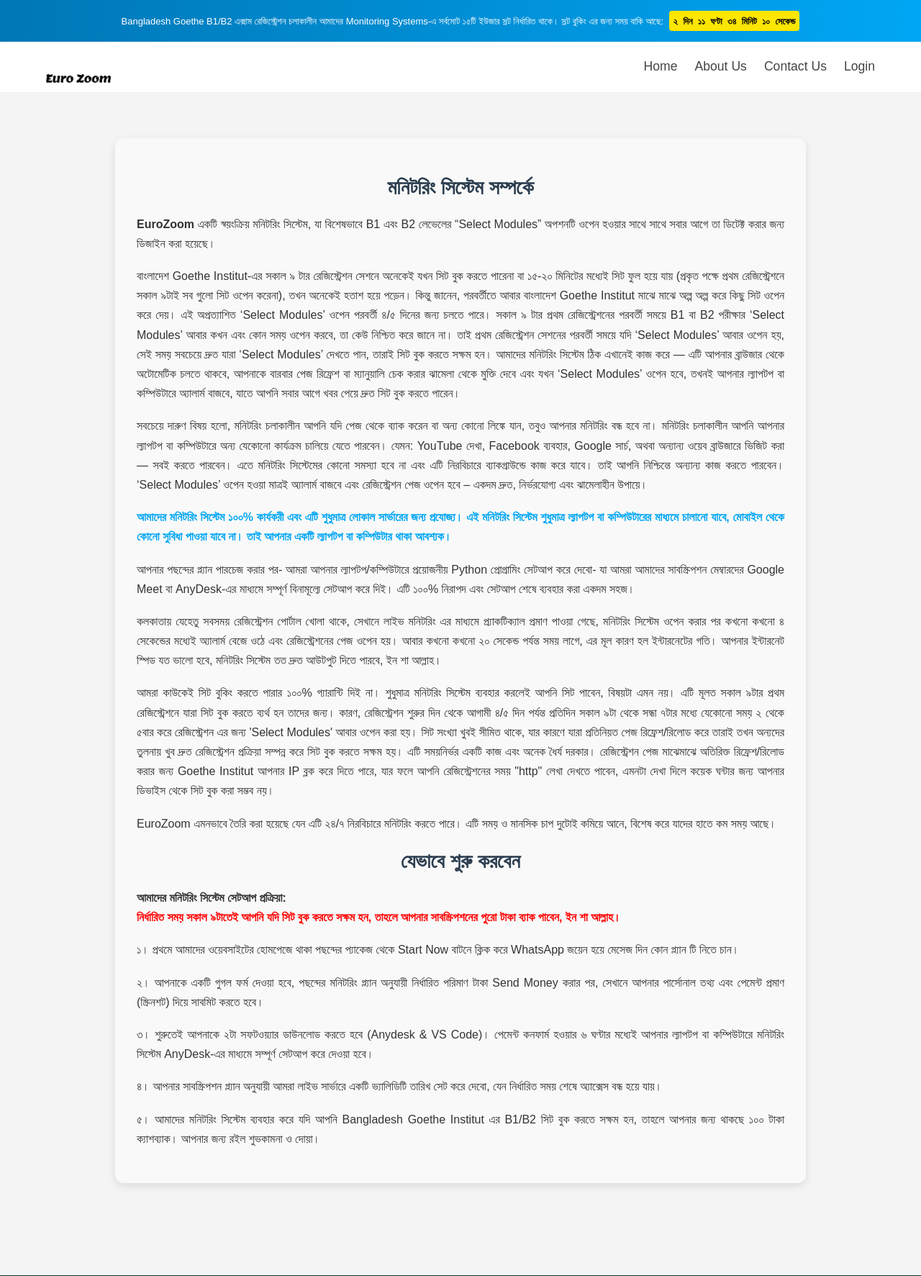
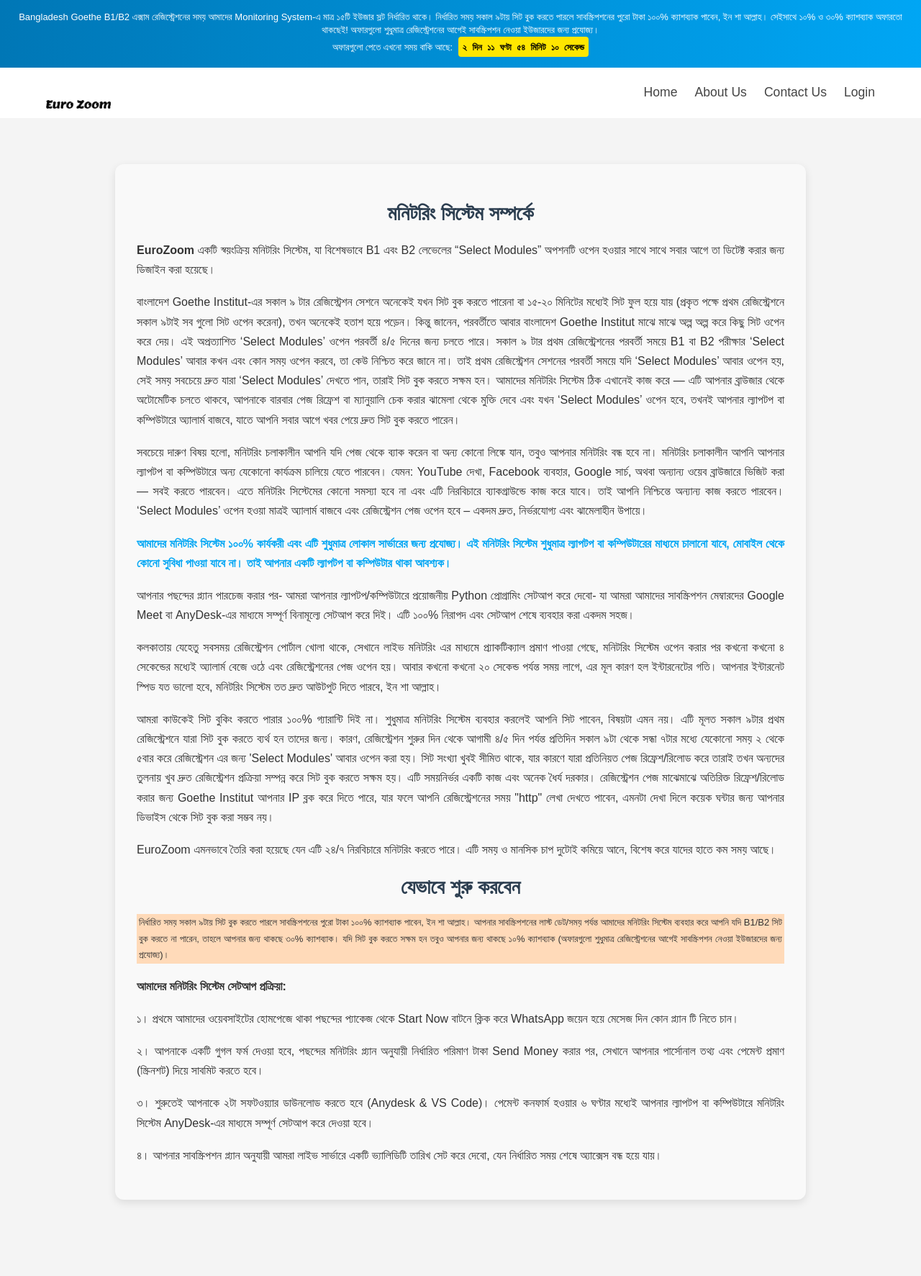
Before and after one commit to nafiz-swe/goetheB1, a Flask app: page /about in a window 1280 px wide. Shown: the top 1773 px of the page at 72% size. Run offline with Flask 3, Linux system fonts and the light colour scheme.

Commit message:
home and about page and nav sections update

```diff
--- a/templates/about.html
+++ b/templates/about.html
@@ -22,11 +22,11 @@
     <p>আমরা কাউকেই সিট বুকিং করতে পারার ১০০% গ্যারান্টি দিই না। শুধুমাত্র মনিটরিং সিস্টেম ব্যবহার করলেই আপনি সিট পাবেন, বিষয়টা এমন নয়। এটি মূলত সকাল ৯টার প্রথম রেজিস্ট্রেশনে যারা সিট বুক করতে ব্যর্থ হন তাদের জন্য। কারণ, রেজিস্ট্রেশন শুরুর দিন থেকে আগামী ৪/৫ দিন পর্যন্ত প্রতিদিন সকাল ৯টা থেকে সন্ধা ৭টার মধ্যে যেকোনো সময় ২ থেকে ৫বার করে রেজিস্ট্রেশন এর জন্য 'Select Modules' আবার ওপেন করা হয়। সিট সংখ্যা খুবই সীমিত থাকে, যার কারণে যারা প্রতিনিয়ত পেজ রিফ্রেশ/রিলোড করে তারাই তখন অন্যদের তুলনায় খুব দ্রুত রেজিস্ট্রেশন প্রক্রিয়া সম্পন্ন করে সিট বুক করতে সক্ষম হয়। এটি সময়নির্ভর একটি কাজ এবং অনেক ধৈর্য দরকার। রেজিস্ট্রেশন পেজ মাঝেমাঝে অতিরিক্ত রিফ্রেশ/রিলোড করার জন্য Goethe Institut আপনার IP ব্লক করে দিতে পারে, যার ফলে আপনি রেজিস্ট্রেশনের সময় "http" লেখা দেখতে পাবেন, এমনটা দেখা দিলে কয়েক ঘন্টার জন্য আপনার ডিভাইস থেকে সিট বুক করা সম্ভব নয়।</p>
     <p>EuroZoom এমনভাবে তৈরি করা হয়েছে যেন এটি ২৪/৭ নিরবিচারে মনিটরিং করতে পারে। এটি সময় ও মানসিক চাপ দুটোই কমিয়ে আনে, বিশেষ করে যাদের হাতে কম সময় আছে।</p>
     <h2>যেভাবে শুরু করবেন</h2>
-    <p><strong>আমাদের মনিটরিং সিস্টেম সেটআপ প্রক্রিয়া:</strong> <br> <span style="font-weight: bold; margin: 0 auto;  color: red;">নির্ধারিত সময় সকাল ৯টাতেই আপনি যদি সিট বুক করতে সক্ষম হন, তাহলে আপনার সাবস্ক্রিপশনের পুরো টাকা ব্যাক পাবেন, ইন শা আল্লাহ। </span></p>
+    <p style="background: peachpuff; padding: 1px 3px; font-size: 13px;"> নির্ধারিত সময় সকাল ৯টায় সিট বুক করতে পারলে সাবস্ক্রিপশনের পুরো টাকা ১০০% ক্যাশব্যাক পাবেন, ইন শা আল্লাহ। আপনার সাবস্ক্রিপশনের লাস্ট ডেট/সময় পর্যন্ত আমাদের মনিটরিং সিস্টেম ব্যবহার করে আপনি যদি B1/B2 সিট বুক করতে না পারেন, তাহলে আপনার জন্য থাকছে ৩০% ক্যাশব্যাক। যদি সিট বুক করতে সক্ষম হন তবুও আপনার জন্য থাকছে ১০% ক্যাশব্যাক (অফারগুলো শুধুমাত্র রেজিস্ট্রেশনের আগেই সাবস্ক্রিপশন নেওয়া ইউজারদের জন্য প্রযোজ্য)।</p>
+    <p><strong>আমাদের মনিটরিং সিস্টেম সেটআপ প্রক্রিয়া:</strong></p>
     <p>১। প্রথমে আমাদের ওয়েবসাইটের হোমপেজে থাকা পছন্দের প্যাকেজ থেকে Start Now বাটনে ক্লিক করে WhatsApp জয়েন হয়ে মেসেজ দিন কোন প্ল্যান টি নিতে চান।</p>
     <p>২। আপনাকে একটি গুগল ফর্ম দেওয়া হবে, পছন্দের মনিটরিং প্ল্যান অনুযায়ী নির্ধারিত পরিমাণ টাকা Send Money করার পর, সেখানে আপনার পার্সোনাল তথ্য এবং পেমেন্ট প্রমাণ (স্ক্রিনশট) দিয়ে সাবমিট করতে হবে।</p>
     <p>৩। শুরুতেই আপনাকে ২টা সফটওয়্যার ডাউনলোড করতে হবে (Anydesk & VS Code)। পেমেন্ট কনফার্ম হওয়ার ৬ ঘণ্টার মধ্যেই আপনার ল্যাপটপ বা কম্পিউটারে মনিটরিং সিস্টেম AnyDesk-এর মাধ্যমে সম্পূর্ণ সেটআপ করে দেওয়া হবে।</p>
     <p>৪। আপনার সাবস্ক্রিপশন প্ল্যান অনুযায়ী আমরা লাইভ সার্ভারে একটি ভ্যালিডিটি তারিখ সেট করে দেবো, যেন নির্ধারিত সময় শেষে অ্যাক্সেস বন্ধ হয়ে যায়।</p>
-    <p>৫। আমাদের মনিটরিং সিস্টেম ব্যবহার করে যদি আপনি Bangladesh Goethe Institut এর B1/B2 সিট বুক করতে সক্ষম হন, তাহলে আপনার জন্য থাকছে ১০০ টাকা ক্যাশব্যাক। আপনার জন্য রইল শুভকামনা ও দোয়া।</p>
 </div>
 {% endblock %}
--- a/templates/navbar.html
+++ b/templates/navbar.html
@@ -1,11 +1,12 @@
 <div class="offer-bar">
-    <p>
-    Bangladesh Goethe B1/B2 এক্সাম রেজিস্ট্রেশন চলাকালীন আমাদের Monitoring Systems‑এ সর্বমোট ১৫টি ইউজার স্লট নির্ধারিত থাকে।
-      <!-- আর <strong>মাত্র ৬টি</strong> ইউজার স্লট বাকি আছে। -->
-      <!-- স্লট বুকিং এর জন্য সময় বাকি আছে | সময় বাকি: -->
-      স্লট বুকিং এর জন্য সময় বাকি আছে: <span id="offercountdown"></span>
-    </p>
-  </div>
+  <p>
+    Bangladesh Goethe B1/B2 এক্সাম রেজিস্ট্রেশনের সময় আমাদের Monitoring System‑এ মাত্র ১৫টি ইউজার স্লট নির্ধারিত থাকে।
+    নির্ধারিত সময় সকাল ৯টায় সিট বুক করতে পারলে সাবস্ক্রিপশনের পুরো টাকা ১০০% ক্যাশব্যাক পাবেন, ইন শা আল্লাহ।
+    সেইসাথে ১০% ও ৩০% ক্যাশব্যাক অফারতো থাকছেই! অফারগুলো শুধুমাত্র রেজিস্ট্রেশনের আগেই সাবস্ক্রিপশন নেওয়া ইউজারদের জন্য প্রযোজ্য।
+    <!-- আর <strong>মাত্র ৬টি</strong> ইউজার স্লট বাকি আছে। -->
+    <br>অফারগুলো পেতে এখনো সময় বাকি আছে: <span id="offercountdown"></span>
+  </p>
+</div>
 
 <nav class="navbar">
     <div class="navbar-container container">
@@ -37,7 +38,7 @@
 
 <script>
     // ২০২৫ সালের ২১ জুন, রাত ১১:৩০ মিনিট
-    const targetDate = new Date(2025, 5, 21, 23, 30, 0); // জুন = 5 (0-based)
+    const targetDate = new Date(2025, 5, 21, 23, 50, 0); // জুন = 5 (0-based)
 
     // ইংরেজি সংখ্যা → বাংলা সংখ্যা রূপান্তর ফাংশন
     function toBanglaNumber(number) {
```
Also changed, not shown: templates/index.html (+8 -4 lines).
